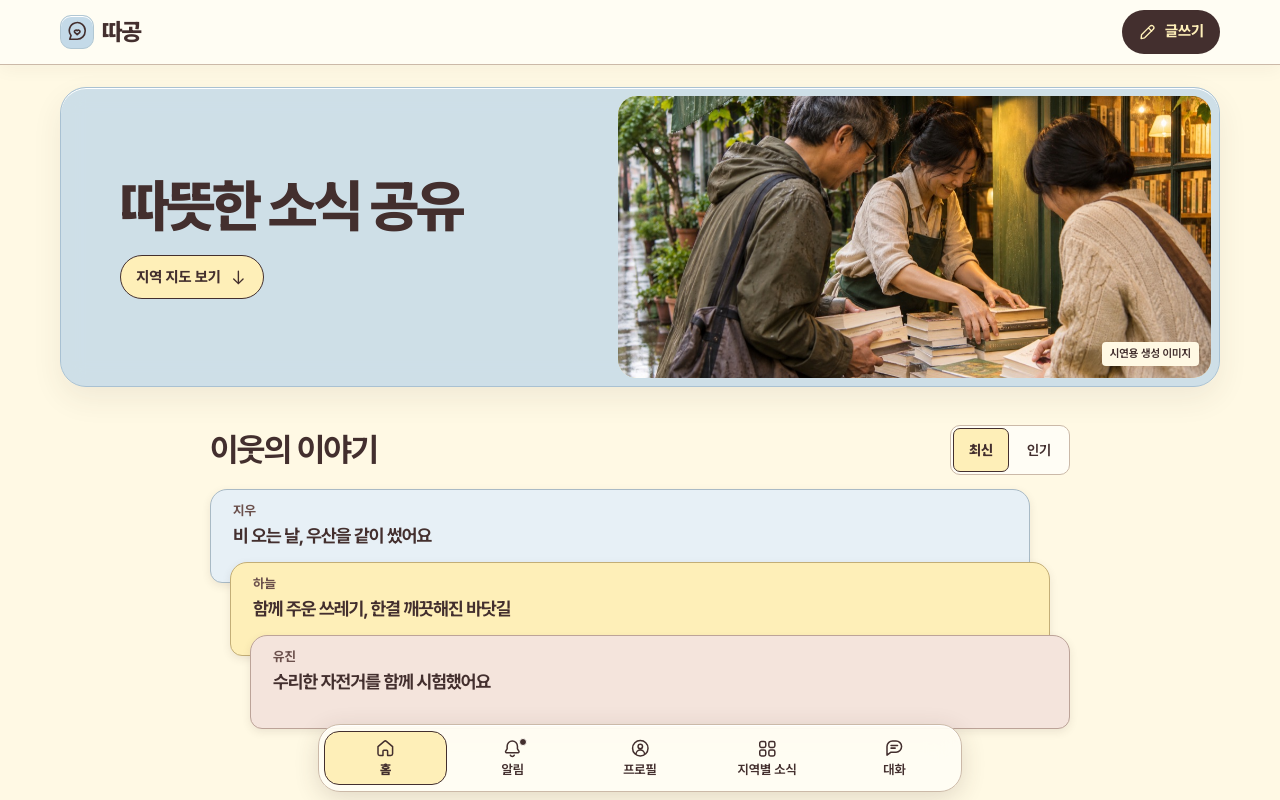
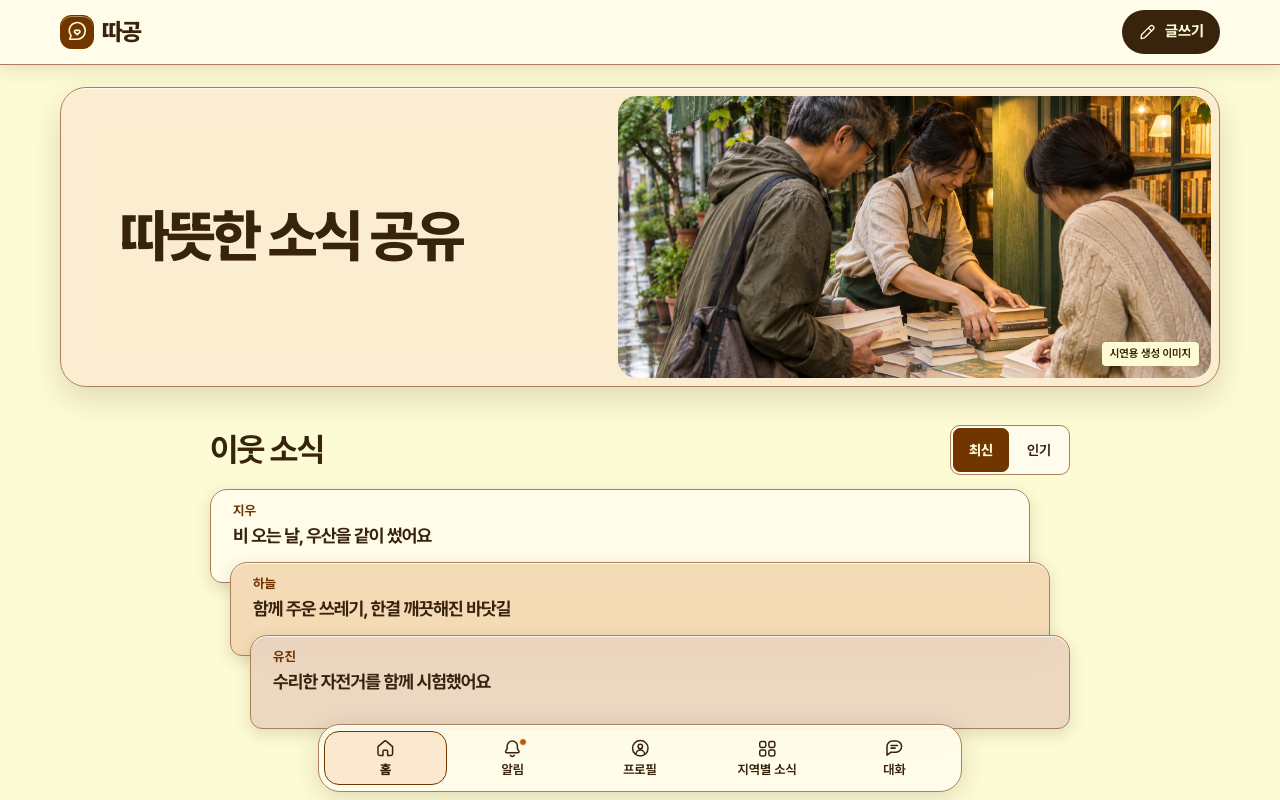
Before and after one commit to Ryu-Jemu/Codex_Community_Hackathon, a React (Vite) app: page / in a window 1280 px wide. Shown: the top 800 px of the page. Built offline with nearby package versions, Linux system fonts and the light colour scheme.

Commit message:
Apply chocolate glass palette and scroll-first map

```diff
--- a/index.html
+++ b/index.html
@@ -3,7 +3,7 @@
   <head>
     <meta charset="UTF-8" />
     <meta name="viewport" content="width=device-width, initial-scale=1.0, viewport-fit=cover" />
-    <meta name="theme-color" content="#FFF9E4" />
+    <meta name="theme-color" content="#FDFBD4" />
     <meta name="description" content="이웃의 따뜻한 소식을 지역별로 발견하고 나누는 따공." />
     <link rel="icon" type="image/svg+xml" href="/ttagong-mark.svg" />
     <link rel="stylesheet" href="/fonts/pretendard.css" />
--- a/src/ui/App.tsx
+++ b/src/ui/App.tsx
@@ -44,7 +44,7 @@ function RegionMap({ posts, onRegion, updatedRegionId }: {
   return (
     <section className="map-section" aria-labelledby="warmth-title">
       <div className="section-heading">
-        <h2 id="warmth-title" tabIndex={-1}>지역별 온기지도</h2>
+        <h2 id="warmth-title">지역별 온기지도</h2>
         <p className="map-unit">최근 7일 · 인구 10만 명당</p>
       </div>
       <div className="map-surface">
@@ -184,12 +184,6 @@ export default function App() {
     resetDialog.current?.close()
   }
 
-  function jumpToMap() {
-    const mapTitle = document.getElementById('warmth-title')
-    mapTitle?.focus({ preventScroll: true })
-    mapTitle?.scrollIntoView({ block: 'start' })
-  }
-
   function returnToStoryList() {
     setStoryId(null)
     const opener = storyOpener.current
@@ -236,9 +230,6 @@ export default function App() {
               <section className="hero" aria-labelledby="hero-title">
                 <div className="hero-copy">
                   <h1 id="hero-title" ref={heading} tabIndex={-1}>따뜻한 소식 공유</h1>
-                  <button type="button" className="button button-accent" onClick={jumpToMap}>
-                    지역 지도 보기<Icon name="down" />
-                  </button>
                 </div>
                 <figure className="hero-picture">
                   <img src="/neighborhood-books.jpg" width="1120" height="746" fetchPriority="high"
@@ -249,7 +240,7 @@ export default function App() {
 
               <section className="home-stories" aria-labelledby="stories-title">
                 <div className="section-heading section-with-control">
-                  <h2 id="stories-title">이웃의 이야기</h2>
+                  <h2 id="stories-title">이웃 소식</h2>
                   <div className="segmented-control" role="group" aria-label="이야기 정렬">
                     <button type="button" aria-pressed={sort === 'recent'} onClick={() => setSort('recent')}>최신</button>
                     <button type="button" aria-pressed={sort === 'popular'} onClick={() => setSort('popular')}>인기</button>
--- a/src/ui/deck.css
+++ b/src/ui/deck.css
@@ -22,24 +22,22 @@
   min-block-size: 94px;
   margin-inline: 0 calc(var(--deck-offset) * 2);
   padding: 11px 15px calc(var(--deck-overlap) + 10px);
-  border-color: #a9bac5;
+  border-color: var(--line);
   border-radius: 17px 17px 12px 12px;
-  background: var(--blue-light);
-  box-shadow: 0 3px 8px rgba(67, 47, 46, .1);
+  background: var(--paper);
+  box-shadow: inset 0 1px 0 var(--edge-light), 0 5px 16px var(--shadow);
 }
 
 .story-deck .story-card:not(:first-child) { margin-block-start: calc(-1 * var(--deck-overlap)); }
 
 .story-deck .story-card:nth-child(2) {
   margin-inline: var(--deck-offset);
-  border-color: #c3ae77;
-  background: var(--butter);
+  background: var(--caramel-light);
 }
 
 .story-deck .story-card:nth-child(3) {
   margin-inline: calc(var(--deck-offset) * 2) 0;
-  border-color: #bca398;
-  background: var(--rose-neutral);
+  background: var(--cocoa-light);
 }
 
 .story-deck .story-card:last-child { padding-block-end: 15px; }
@@ -68,11 +66,9 @@
   overscroll-behavior: contain;
   border: 1px solid var(--ink);
   border-radius: 22px;
-  background: var(--paper);
-  box-shadow: 0 15px 52px rgba(67, 47, 46, .32);
+  box-shadow: inset 0 1px 0 var(--edge-light), 0 15px 52px rgb(56 36 13 / .32);
 }
 
-.story-dialog::backdrop { background: rgba(67, 47, 46, .57); }
 html:has(.story-dialog[open]) { overflow: hidden; }
 
 .story-dialog-header {
@@ -96,7 +92,7 @@ html:has(.story-dialog[open]) { overflow: hidden; }
   padding: 5px 11px;
   border: 1px solid var(--ink);
   border-radius: 10px;
-  background: var(--butter);
+  background: var(--honey);
   color: var(--ink);
   font-weight: 750;
 }
@@ -108,6 +104,35 @@ html:has(.story-dialog[open]) { overflow: hidden; }
 
 .story-dialog h2 { font-size: clamp(1.4rem, 4.8vw, 2.3rem); }
 
+@supports (backdrop-filter: blur(12px)) or (-webkit-backdrop-filter: blur(12px)) {
+  .story-deck .story-card {
+    background: var(--glass);
+    -webkit-backdrop-filter: blur(12px);
+    backdrop-filter: blur(12px);
+  }
+  .story-deck .story-card:nth-child(2) { background: rgb(244 216 180 / .92); }
+  .story-deck .story-card:nth-child(3) { background: rgb(235 212 191 / .92); }
+}
+
+@media (prefers-contrast: more), (prefers-reduced-transparency: reduce) {
+  .story-deck .story-card {
+    border-color: var(--ink);
+    background: var(--paper);
+    -webkit-backdrop-filter: none;
+    backdrop-filter: none;
+  }
+  .story-deck .story-card:nth-child(2) { background: var(--caramel-light); }
+  .story-deck .story-card:nth-child(3) { background: var(--cocoa-light); }
+}
+
+@media (prefers-reduced-motion: no-preference) {
+  .story-dialog[open] { animation: story-appear 180ms ease-out; }
+}
+
+@keyframes story-appear {
+  from { opacity: .8; transform: translateY(6px); }
+}
+
 @media (min-width: 761px) {
   .story-deck { --deck-offset: 20px; }
   .story-deck .story-card { padding-inline: 22px; }
--- a/src/ui/styles.css
+++ b/src/ui/styles.css
@@ -1,14 +1,17 @@
 :root {
   color-scheme: light;
-  --blue: #c4dae8;
-  --butter: #feefb8;
-  --ink: #432f2e;
-  --page: #fff9e4;
-  --paper: #fffdf5;
-  --muted: #6b504c;
-  --line: #cbb9a8;
-  --blue-light: #e7f0f6;
-  --rose-neutral: #f4e4dc;
+  --ink: #38240d;
+  --page: #fdfbd4;
+  --muted: #713600;
+  --amber: #c05800;
+  --paper: #fffced;
+  --line: #aa805a;
+  --honey: #fae8cf;
+  --caramel-light: #f4d8b4;
+  --cocoa-light: #ebd4bf;
+  --glass: rgb(255 252 237 / .88);
+  --edge-light: rgb(255 255 255 / .78);
+  --shadow: rgb(56 36 13 / .15);
   --content-width: 1160px;
   --header-height: 64px;
   --nav-height: 66px;
@@ -29,7 +32,7 @@ body {
 button, input, select, textarea { font: inherit; color: inherit; }
 button { cursor: pointer; }
 button:disabled { cursor: default; }
-button, a, input, select, textarea { -webkit-tap-highlight-color: rgba(67, 47, 46, .18); }
+button, a, input, select, textarea { -webkit-tap-highlight-color: var(--shadow); }
 :focus-visible {
   outline: 3px solid var(--ink);
   outline-offset: 3px;
@@ -70,7 +73,7 @@ img { display: block; max-inline-size: 100%; }
   padding-block-start: env(safe-area-inset-top);
   border-block-end: 1px solid var(--line);
   background: var(--paper);
-  box-shadow: 0 3px 18px rgba(67, 47, 46, .05);
+  box-shadow: 0 3px 18px var(--shadow);
 }
 .header-content, .main-content, .bottom-nav-content {
   width: min(100%, calc(var(--content-width) + 64px));
@@ -102,12 +105,12 @@ img { display: block; max-inline-size: 100%; }
   width: 34px;
   height: 34px;
   place-items: center;
-  border: 1px solid #b1c7d3;
+  border: 1px solid var(--muted);
   border-radius: 11px;
-  color: var(--ink);
-  background: var(--blue);
+  color: var(--page);
+  background: var(--muted);
   font-size: 1.12rem;
-  box-shadow: inset 0 1px 0 #fff;
+  box-shadow: inset 0 1px 0 rgb(253 251 212 / .45);
 }
 .mode {
   display: inline-flex;
@@ -137,41 +140,38 @@ img { display: block; max-inline-size: 100%; }
   font-size: .9375rem;
   line-height: 1.3;
 }
-.button-primary { background: var(--ink); color: var(--butter); }
+.button-primary { background: var(--ink); color: var(--page); }
 .header-write { border-radius: 999px; }
-.button-accent { background: var(--butter); color: var(--ink); border-color: var(--ink); }
 .button-outline { background: var(--paper); border-color: var(--ink); }
-.button:disabled { background: #e4ddd0; border-color: var(--line); color: var(--muted); }
+.button:disabled { background: var(--cocoa-light); border-color: var(--line); color: var(--muted); }
 
 .hero {
   display: grid;
   grid-template-columns: minmax(0, 1fr) minmax(0, 1.08fr);
   min-height: clamp(235px, 26vw, 300px);
   padding: 8px;
-  border: 1px solid #a9c1d2;
+  border: 1px solid var(--line);
   border-radius: 26px;
-  background: var(--blue-light);
-  box-shadow: inset 0 1px 0 #fff, 0 12px 30px rgba(67, 47, 46, .08);
+  background: var(--honey);
+  box-shadow: inset 0 1px 0 var(--edge-light), 0 12px 30px var(--shadow);
 }
 .hero-copy {
   align-self: center;
   padding: clamp(22px, 4vw, 52px);
 }
 .hero h1 {
-  margin-block-end: 17px;
   font-size: clamp(2.25rem, 4.45vw, 4.05rem);
   font-weight: 820;
   letter-spacing: -.055em;
   line-height: 1.12;
   word-break: keep-all;
 }
-.hero .button { border-radius: 999px; }
 .hero-picture {
   position: relative;
   overflow: hidden;
   min-height: 100%;
   border-radius: 19px;
-  background: var(--butter);
+  background: var(--caramel-light);
 }
 .hero-picture img {
   position: absolute;
@@ -222,8 +222,9 @@ img { display: block; max-inline-size: 100%; }
   font-size: .875rem;
 }
 .segmented-control button[aria-pressed="true"] {
-  background: var(--butter);
-  border-color: var(--ink);
+  color: var(--page);
+  background: var(--muted);
+  border-color: var(--muted);
   font-weight: 800;
 }
 
@@ -244,7 +245,7 @@ img { display: block; max-inline-size: 100%; }
   gap: 8px;
   min-width: 0;
   padding: 15px 16px 10px;
-  box-shadow: 0 2px 0 rgba(67, 47, 46, .08);
+  box-shadow: inset 0 1px 0 var(--edge-light), 0 2px 7px var(--shadow);
 }
 .story-card:has(.story-link:focus-visible) {
   outline: 3px solid var(--ink);
@@ -309,7 +310,7 @@ img { display: block; max-inline-size: 100%; }
   font-weight: 750;
   font-size: .875rem;
 }
-button.heart[aria-pressed="true"] { border-color: var(--ink); background: var(--butter); }
+button.heart[aria-pressed="true"] { border-color: var(--ink); background: var(--caramel-light); }
 span.heart { pointer-events: none; }
 .empty-state { padding: 24px 18px; color: var(--muted); }
 
@@ -322,10 +323,13 @@ span.heart { pointer-events: none; }
   padding: 28px;
   border: 1px solid var(--line);
   border-radius: 19px;
-  background: var(--blue-light);
+  background: var(--honey);
+  box-shadow: inset 0 1px 0 var(--edge-light), 0 7px 20px var(--shadow);
 }
 .map-grid {
   display: grid;
+  width: min(100%, 350px);
+  justify-self: center;
   grid-template-columns: repeat(4, minmax(0, 1fr));
   grid-template-rows: repeat(6, minmax(46px, auto));
   gap: 6px;
@@ -336,6 +340,7 @@ span.heart { pointer-events: none; }
   justify-items: center;
   min-width: 0;
   min-height: 48px;
+  aspect-ratio: 1;
   gap: 1px;
   padding: 3px 1px;
   border: 1px dashed var(--ink);
@@ -345,9 +350,9 @@ span.heart { pointer-events: none; }
   line-height: 1.25;
   overflow-wrap: anywhere;
 }
-.map-tile[data-band="low"], .map-key i[data-band="low"] { border-style: solid; background: var(--blue-light); }
-.map-tile[data-band="medium"], .map-key i[data-band="medium"] { border-style: solid; background: var(--blue); }
-.map-tile[data-band="high"], .map-key i[data-band="high"] { border-style: solid; background: var(--butter); color: var(--ink); }
+.map-tile[data-band="low"], .map-key i[data-band="low"] { border-style: solid; background: var(--page); }
+.map-tile[data-band="medium"], .map-key i[data-band="medium"] { border-style: solid; background: var(--caramel-light); }
+.map-tile[data-band="high"], .map-key i[data-band="high"] { border-style: solid; background: var(--muted); color: var(--page); }
 .map-tile strong { font-size: .875rem; letter-spacing: -.045em; }
 .map-tile span { font-size: .69rem; font-weight: 700; }
 .map-tile:focus-visible { z-index: 1; }
@@ -428,7 +433,7 @@ input, select, textarea {
   padding: 9px 11px;
   border: 1px solid var(--muted);
   border-radius: 8px;
-  background: #fffefa;
+  background: var(--paper);
   font-size: 1rem;
 }
 input::placeholder, textarea::placeholder { color: var(--muted); opacity: 1; }
@@ -453,9 +458,9 @@ textarea { resize: vertical; min-height: 128px; }
   border-radius: 10px;
   background: var(--page);
 }
-.review-message[data-decision="APPROVED"] { background: var(--butter); }
-.review-message[data-decision="BLOCKED"] { border-inline-start-width: 4px; background: var(--rose-neutral); }
-.review-message[data-decision="HOLD"] { background: var(--blue); }
+.review-message[data-decision="APPROVED"] { background: var(--page); }
+.review-message[data-decision="BLOCKED"] { border-inline-start-width: 4px; border-inline-start-color: var(--amber); background: var(--caramel-light); }
+.review-message[data-decision="HOLD"] { background: var(--cocoa-light); }
 .review-message[data-decision="UNAVAILABLE"] { border-style: dashed; }
 .review-message p { margin-block-start: 2px; font-size: .9rem; }
 
@@ -489,7 +494,7 @@ textarea { resize: vertical; min-height: 128px; }
 .item-status {
   flex: none;
   padding: 2px 5px;
-  background: var(--butter);
+  background: var(--honey);
   border: 1px solid var(--ink);
   border-radius: 4px;
   font-size: .6875rem;
@@ -508,13 +513,13 @@ dialog {
   color: var(--ink);
   background: var(--paper);
 }
-dialog::backdrop { background: rgba(67, 47, 46, .6); }
+dialog::backdrop { background: rgb(56 36 13 / .61); }
 .message-list { display: grid; gap: 16px; margin-block: 18px; }
 .message-list li { justify-self: start; max-width: 88%; }
 .message-list li.mine { justify-self: end; text-align: end; }
 .message-list span { color: var(--muted); font-weight: 750; font-size: .8125rem; }
 .message-list p { margin-block-start: 3px; padding: 10px 12px; background: var(--page); border-radius: 5px 12px 12px; white-space: pre-wrap; }
-.message-list .mine p { background: var(--blue-light); border-radius: 12px 5px 12px 12px; }
+.message-list .mine p { background: var(--honey); border-radius: 12px 5px 12px 12px; }
 .message-form { display: grid; grid-template-columns: minmax(0, 1fr) auto; gap: 8px; margin-block-start: 12px; }
 
 .bottom-nav {
@@ -527,7 +532,7 @@ dialog::backdrop { background: rgba(67, 47, 46, .6); }
   border: 1px solid var(--line);
   border-radius: 22px;
   background: var(--paper);
-  box-shadow: inset 0 1px 0 #fff, 0 6px 24px rgba(67, 47, 46, .16);
+  box-shadow: inset 0 1px 0 var(--edge-light), 0 6px 24px var(--shadow);
 }
 .bottom-nav-content {
   display: grid;
@@ -563,24 +568,24 @@ dialog::backdrop { background: rgba(67, 47, 46, .6); }
   inset: 0 -4px auto auto;
   border: 1px solid var(--paper);
   border-radius: 50%;
-  background: var(--ink);
+  background: var(--amber);
 }
-.bottom-nav button[aria-current="page"] { background: var(--butter); border-color: var(--ink); font-weight: 850; }
+.bottom-nav button[aria-current="page"] { background: var(--honey); border-color: var(--muted); font-weight: 850; }
 
 @supports (backdrop-filter: blur(12px)) or (-webkit-backdrop-filter: blur(12px)) {
-  .site-header, .bottom-nav {
-    background: rgba(255, 253, 245, .91);
+  .site-header, .bottom-nav, .surface, .item-row, dialog {
+    background: var(--glass);
     -webkit-backdrop-filter: blur(16px) saturate(115%);
     backdrop-filter: blur(16px) saturate(115%);
   }
-  .hero {
-    background: rgba(196, 218, 232, .82);
+  .hero, .map-surface {
+    background: rgb(250 232 207 / .75);
     -webkit-backdrop-filter: blur(12px);
     backdrop-filter: blur(12px);
   }
 }
 @media (prefers-contrast: more), (prefers-reduced-transparency: reduce) {
-  .site-header, .bottom-nav, .hero {
+  .site-header, .bottom-nav, .hero, .map-surface, .surface, .item-row, dialog {
     background: var(--paper);
     border-color: var(--ink);
     -webkit-backdrop-filter: none;
@@ -620,8 +625,7 @@ dialog::backdrop { background: rgba(67, 47, 46, .6); }
   .main-content { padding-block-start: 13px; }
   .hero { grid-template-columns: minmax(0, 1.25fr) minmax(0, 1fr); min-height: 150px; border-radius: 23px; padding: 6px; }
   .hero-copy { min-width: 0; padding: 12px 9px 13px; }
-  .hero h1 { margin-block-end: 9px; font-size: clamp(1.65rem, 6.7vw, 3rem); }
-  .hero .button { padding-inline: 10px; text-align: center; }
+  .hero h1 { font-size: clamp(1.65rem, 6.7vw, 3rem); }
   .hero-picture { min-height: 100%; border-radius: 17px; }
   .hero-picture figcaption { inset: auto 6px 6px auto; padding: 3px 6px; }
   .home-stories, .map-section { margin-block-start: 26px; }
```
Also changed, not shown: public/ttagong-mark.svg, 2 other files (tests, documents, lock files or other folders).
